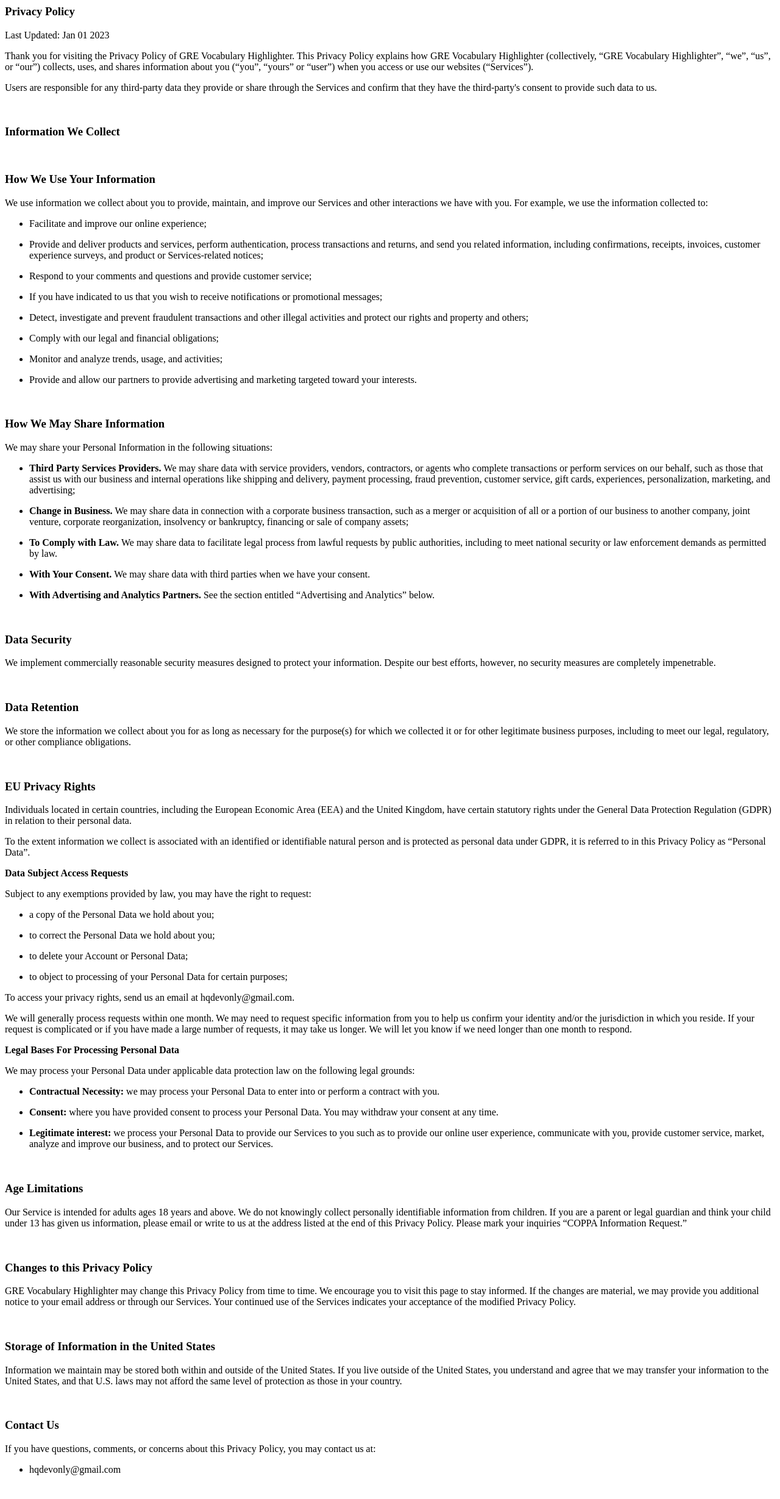
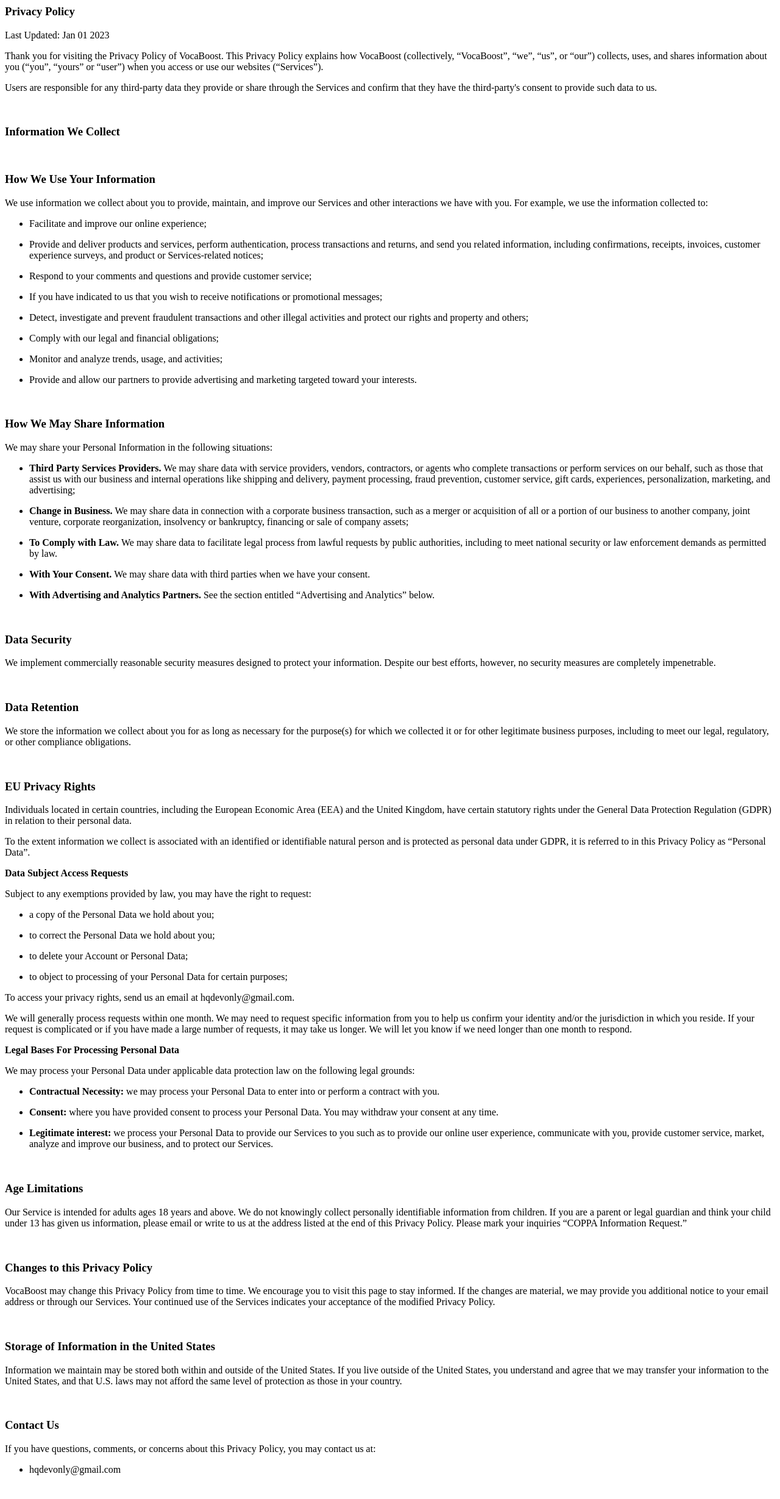
Before and after one commit to cwhuang29/vocaboost-privacy-policy, a plain HTML site: page index.html in a window 1280 px wide. Shown: the whole page at 61% size. Drawn offline with Linux system fonts and the light colour scheme.

Commit message:
Update due to app rename

```diff
--- a/index.html
+++ b/index.html
@@ -2,7 +2,7 @@
   <h3>Privacy Policy</h3>
   <p>Last Updated: Jan 01 2023</p>
 
-<p>Thank you for visiting the Privacy Policy of GRE Vocabulary Highlighter. This Privacy Policy explains how GRE Vocabulary Highlighter (collectively, “GRE Vocabulary Highlighter”, “we”, “us”, or “our”) collects, uses, and shares information about you (“you”, “yours” or “user”) when you access or use our websites (“Services”).</p>
+<p>Thank you for visiting the Privacy Policy of VocaBoost. This Privacy Policy explains how VocaBoost (collectively, “VocaBoost”, “we”, “us”, or “our”) collects, uses, and shares information about you (“you”, “yours” or “user”) when you access or use our websites (“Services”).</p>
 <p>Users are responsible for any third-party data they provide or share through the Services and confirm that they have the third-party's consent to provide such data to us.</p>
   <br>
 
@@ -107,7 +107,7 @@
 <p>Our Service is intended for adults ages 18 years and above. We do not knowingly collect personally identifiable information from children. If you are a parent or legal guardian and think your child under 13 has given us information, please email or write to us at the address listed at the end of this Privacy Policy. Please mark your inquiries “COPPA Information Request.”</p>
 <br>
   <h3>Changes to this Privacy Policy</h3>
-<p>GRE Vocabulary Highlighter may change this Privacy Policy from time to time. We encourage you to visit this page to stay informed. If the changes are material, we may provide you additional notice to your email address or through our Services. Your continued use of the Services indicates your acceptance of the modified Privacy Policy.</p>
+<p>VocaBoost may change this Privacy Policy from time to time. We encourage you to visit this page to stay informed. If the changes are material, we may provide you additional notice to your email address or through our Services. Your continued use of the Services indicates your acceptance of the modified Privacy Policy.</p>
 <br>
 
   <h3>Storage of Information in the United States</h3>
```
